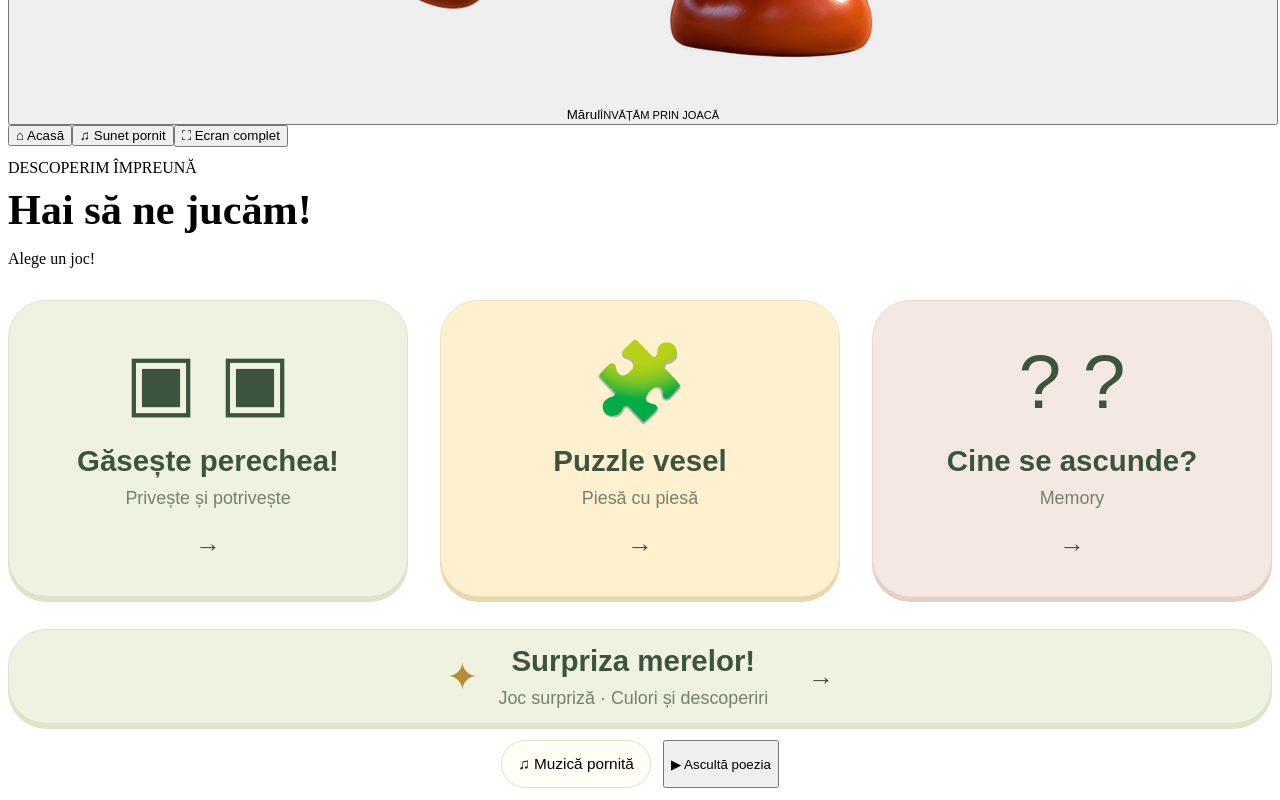
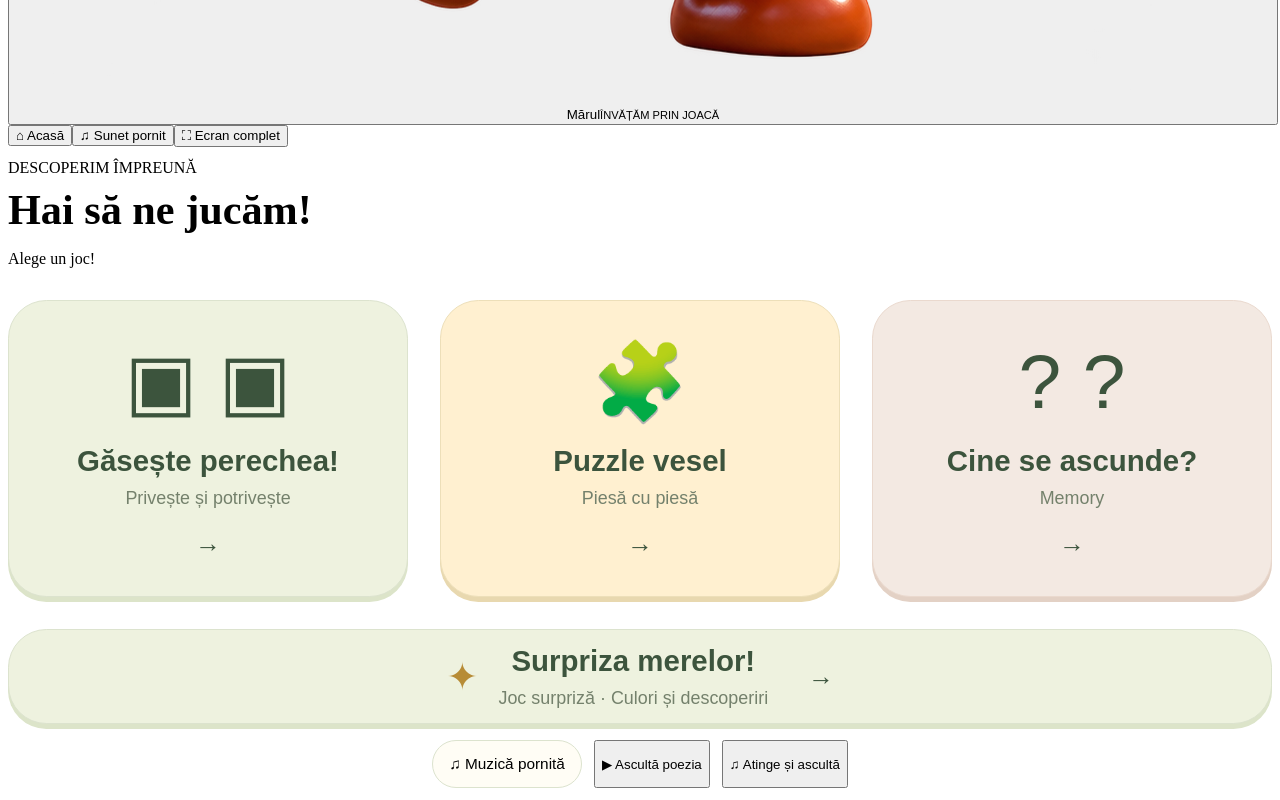
Before and after one commit to alinapalcu1-ship-it/marul-interactiv, a React (Vite) app: page / in a window 1280 px wide. Both pictures are taken after a click on the button "✦ Joacă-te". Shown: the part 1161-1961 px from the top of the page. Built offline with nearby package versions, Linux system fonts and the light colour scheme; the HTML template or start-up script is replaced by a standard one.

Commit message:
Leagă secțiunea «Atinge și ascultă» de navigarea aplicației

```diff
--- a/src/components/PlayMode.jsx
+++ b/src/components/PlayMode.jsx
@@ -13,7 +13,7 @@ const games = [
   { id: 'sorting', title: 'Surpriza merelor!', icon: '✦', hint: 'Joc surpriză · Culori și descoperiri', Component: SortingGame },
 ];
 
-export default function PlayMode({ sound, onListen, onHome }) {
+export default function PlayMode({ sound, onListen, onHome, onVocab }) {
   const [active, setActive] = useState(null);
   const [restart, setRestart] = useState(0);
   const [musicEnabled, setMusicEnabled] = useState(true);
@@ -35,7 +35,7 @@ export default function PlayMode({ sound, onListen, onHome }) {
       <div className="game-options">{games.map(game => <button className={'game-option option-' + game.id} key={game.id} onClick={() => { resumeMusic(); setActive(game); if (game.id === 'sorting') speak('instruction-sort-apples'); }}>
         <span className="game-option-icon" aria-hidden="true">{game.icon}</span><span><strong>{game.title}</strong><small>{game.hint}</small></span><span className="game-option-arrow" aria-hidden="true">→</span>
       </button>)}</div>
-      <div className="game-menu-footer"><button className="music-toggle" aria-pressed={musicEnabled} onClick={() => setMusicEnabled(value => !value)}>♫ Muzică {musicEnabled ? 'pornită' : 'oprită'}</button><button className="button light listen-link" onClick={() => leave(onListen)}>▶ Ascultă poezia</button></div>
+      <div className="game-menu-footer"><button className="music-toggle" aria-pressed={musicEnabled} onClick={() => setMusicEnabled(value => !value)}>♫ Muzică {musicEnabled ? 'pornită' : 'oprită'}</button><button className="button light listen-link" onClick={() => leave(onListen)}>▶ Ascultă poezia</button><button className="button light" onClick={() => leave(onVocab)}>♫ Atinge și ascultă</button></div>
     </>}
   </main>;
 }
```
